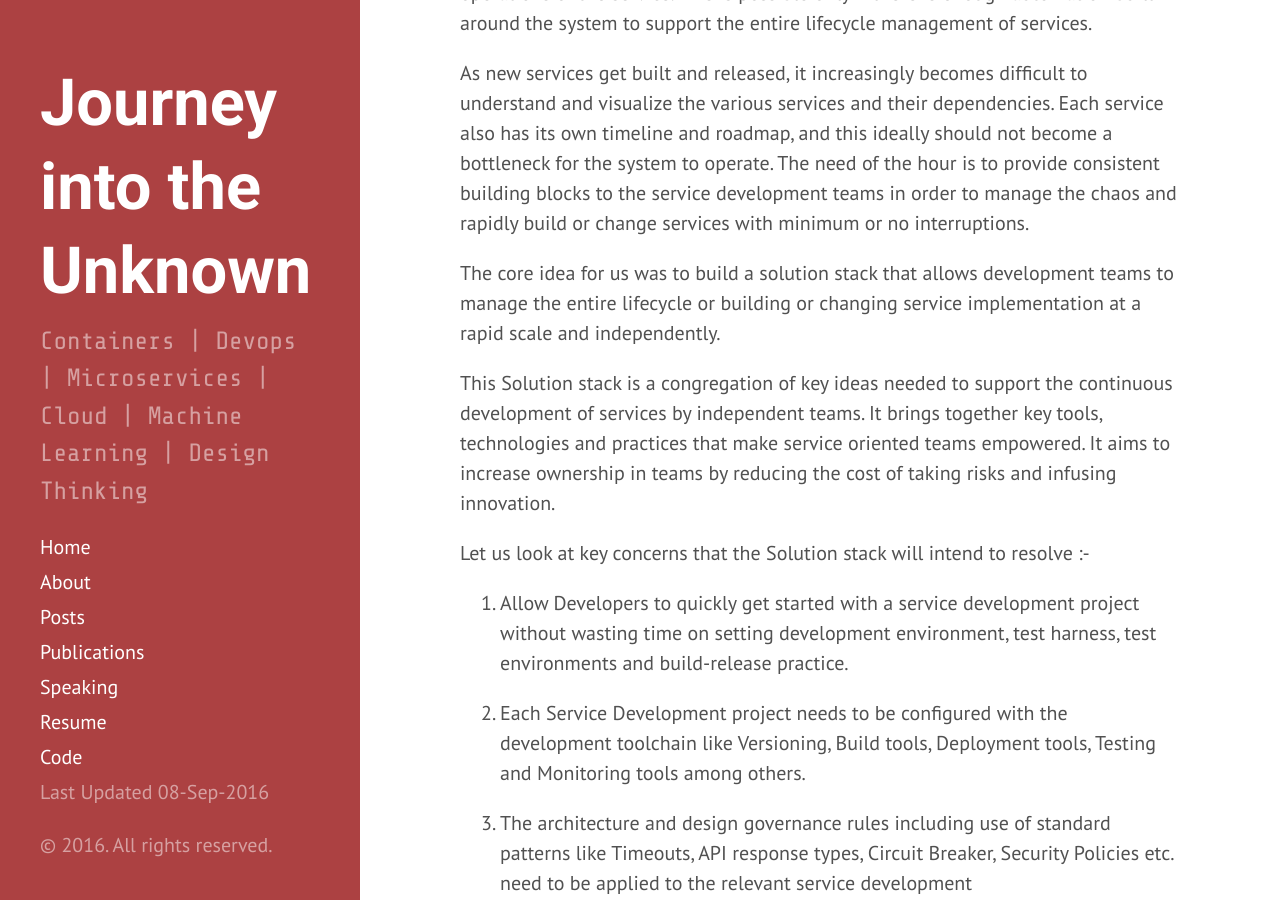
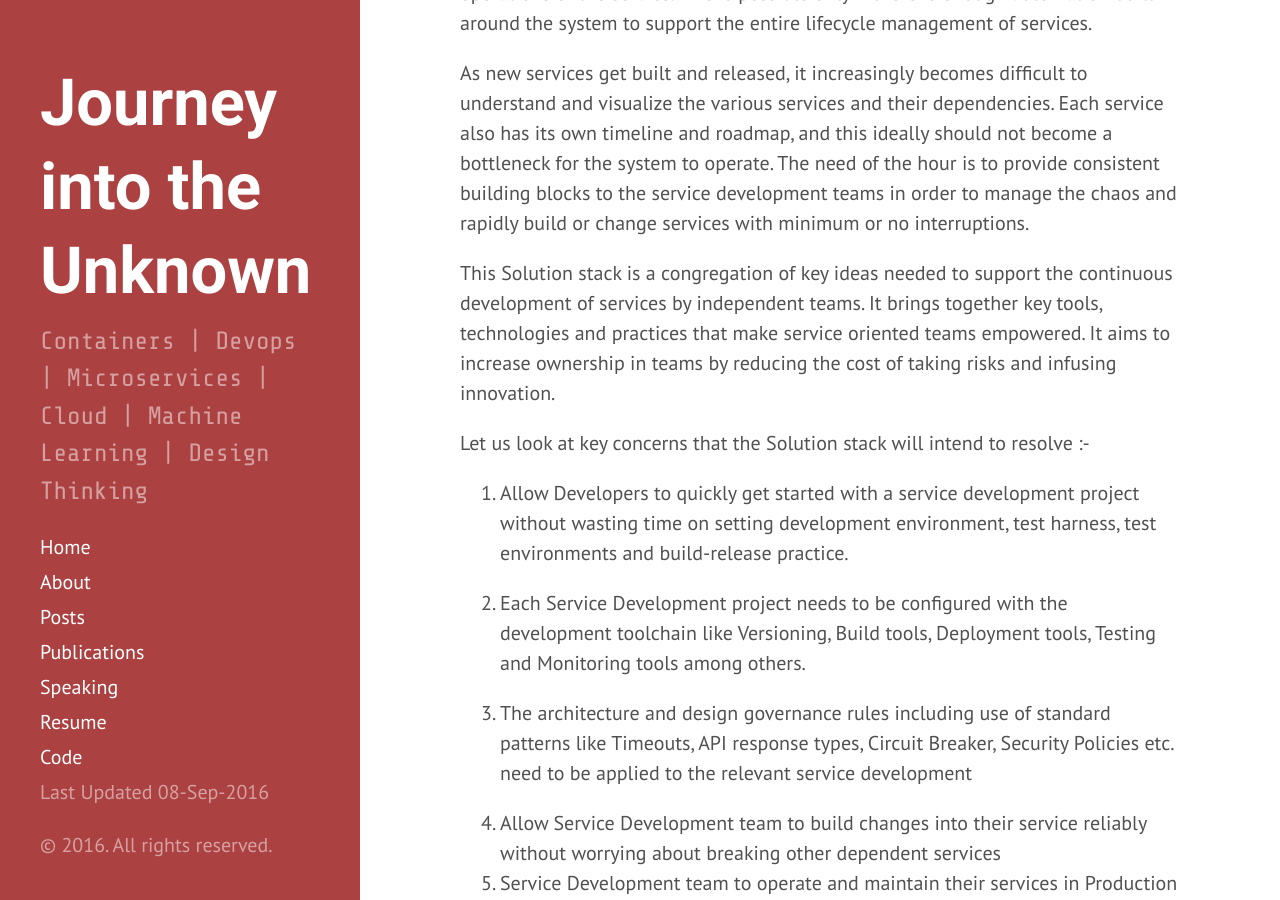
Before and after one commit to vivekjuneja/vivekjuneja.github.io, a Jekyll site: the page built from _posts/2016-09-07-container-platform.md, in a window 1280 px wide and 900 px high, scrolled down 462 px. Built offline with Jekyll 4.4.1, drawn with Linux system fonts in a browser that asks for light colours.

Commit message:
changed article formats

```diff
--- a/_posts/2016-09-07-container-platform.md
+++ b/_posts/2016-09-07-container-platform.md
@@ -10,7 +10,6 @@ One of the common ingredient to Microservices based development is the need for
 
 As new services get built and released, it increasingly becomes difficult to understand and visualize the various services and their dependencies. Each service also has its own timeline and roadmap, and this ideally should not become a bottleneck for the system to operate. The need of the hour is to provide consistent building blocks to the service development teams in order to manage the chaos and rapidly build or change services with minimum or no interruptions.
 
-The core idea for us was to build a solution stack that allows development teams to manage the entire lifecycle or building or changing service implementation at a rapid scale and independently.
 
 This Solution stack is a congregation of key ideas needed to support the continuous development of services by independent teams. It brings together key tools, technologies and practices that make service oriented teams empowered. It aims to increase ownership in teams by reducing the cost of taking risks and infusing innovation.
 
```
